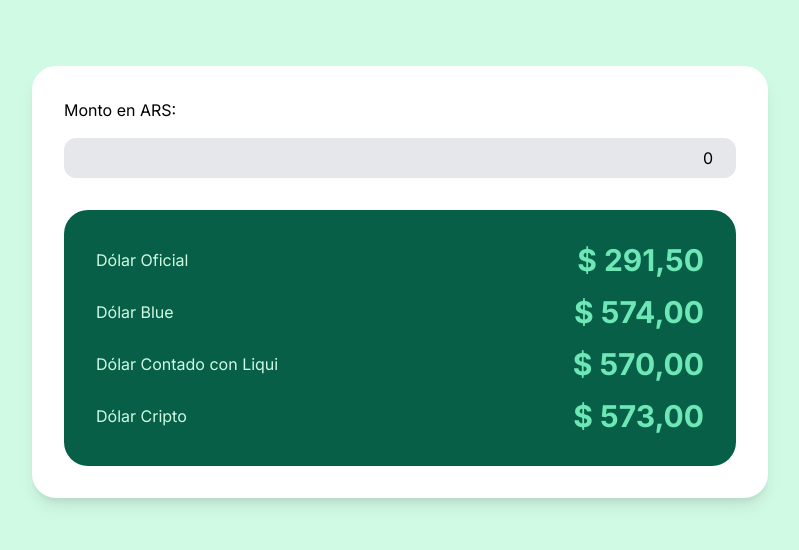
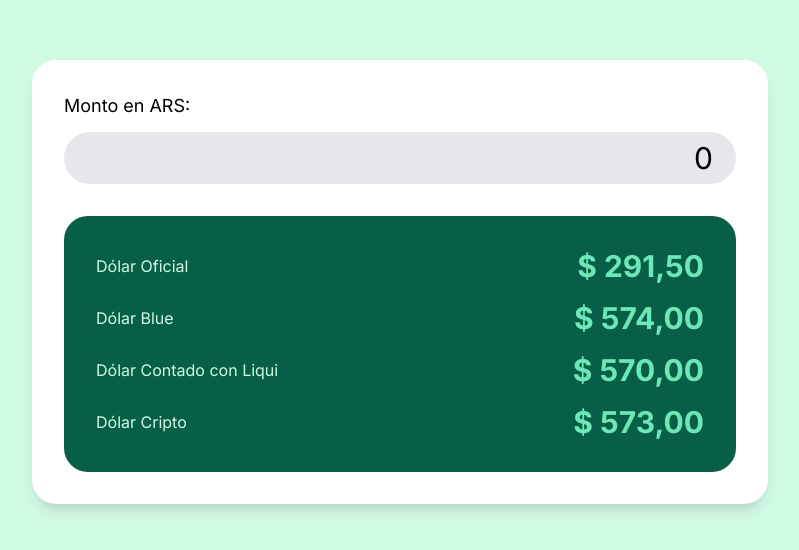
Before and after one commit to matedefalco/dollar-calculator, a Next.js app: page / in a window 1280 px wide. Shown: the part 118-668 px from the top of the page, without its empty margins (240-1039 px from the left). Built offline with nearby package versions, Linux system fonts and the light colour scheme.

Commit message:
Form props updated

```diff
--- a/src/app/components/Form.tsx
+++ b/src/app/components/Form.tsx
@@ -2,18 +2,19 @@
 
 import React from "react"
 
-interface FormProps {
+function Form({
+	value,
+	onChange,
+}: {
 	value: number
 	onChange: (amount: number) => void
-}
-
-function Form({ value, onChange }: FormProps) {
+}) {
 	return (
 		<form className="w-full">
-			<label className="block space-y-4">
+			<label className="block space-y-3 text-lg">
 				<span>Monto en ARS:</span>
 				<input
-					className="block p-2 text-right w-full bg-gray-200 border-solid rounded-xl"
+					className="block w-full rounded-full bg-gray-200 p-2 text-right text-3xl"
 					type="number"
 					value={value}
 					onChange={(e) => onChange(Number(e.target.value))}
```
